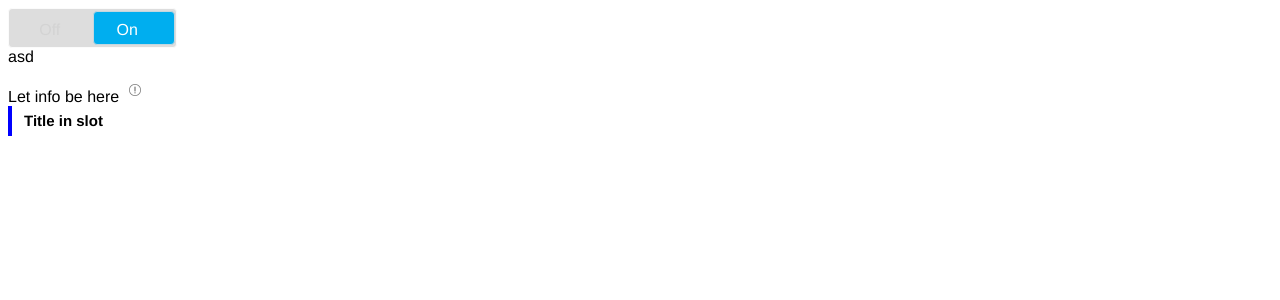
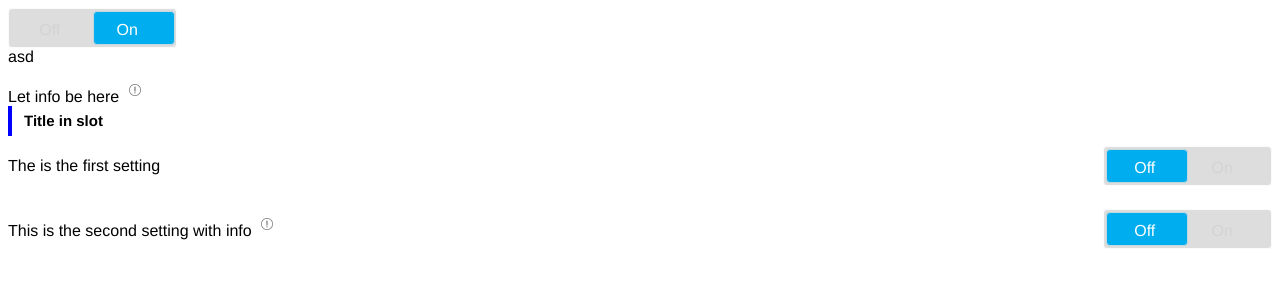
Before and after one commit to apeschar/phastpress, a Vue app in the folder admin-front-end/: page / in a window 1280 px wide. Shown: the top 300 px of the page. Built offline with nearby package versions, Linux system fonts and the light colour scheme.

Commit message:
Introduce Setting component

```diff
--- a/admin-front-end/src/App.vue
+++ b/admin-front-end/src/App.vue
@@ -1,16 +1,25 @@
 <template>
   <div id="app">
-    <OnOffSwitch on-value="asd" off-value="qwe" v-model="t"></OnOffSwitch>
+    <on-off-switch on-value="asd" off-value="qwe" v-model="t"></on-off-switch>
     {{ t }}
     <br><br>
     Let info be here
-    <Information>
+    <information>
       Here we go with the extra info
       Here we go with the extra info
       Here we go with the extra info
       Here we go with the extra info
-    </Information>
+    </information>
     <section-title color="blue">Title in slot</section-title>
+    <setting>
+      The is the first setting
+    </setting>
+    <setting>
+      This is the second setting with info
+      <information>
+        This is the info for the second setting
+      </information>
+    </setting>
   </div>
 </template>
 
@@ -18,6 +27,7 @@
 import OnOffSwitch from './components/OnOffSwitch'
 import Information from './components/Information'
 import SectionTitle from './components/SectionTitle'
+import Setting from './components/Setting'
 
 export default {
   name: 'App',
@@ -27,6 +37,7 @@ export default {
     }
   },
   components: {
+    Setting,
     OnOffSwitch,
     Information,
     SectionTitle
--- a/admin-front-end/src/components/SectionTitle.vue
+++ b/admin-front-end/src/components/SectionTitle.vue
@@ -13,6 +13,7 @@ export default {
 </script>
 <style scoped>
   .section-title {
+    margin-bottom: 10px;
     height: 30px;
     line-height: 30px;
     padding-left: 12px;
--- /dev/null
+++ b/admin-front-end/src/components/Setting.vue
@@ -0,0 +1,28 @@
+<template>
+  <div class="setting">
+    <div class="title">
+      <slot></slot>
+    </div>
+    <div class="switch-holder">
+      <on-off-switch v-model="value" on-value="On" off-value="Off" />
+    </div>
+  </div>
+</template>
+
+<script>
+import OnOffSwitch from './OnOffSwitch'
+export default {
+  name: 'Setting',
+  components: {OnOffSwitch},
+  props: ['value']
+}
+</script>
+
+<style scoped>
+  .setting {
+    display: flex;
+    align-items: center;
+    justify-content: space-between;
+    margin-bottom: 23px;
+  }
+</style>
```
